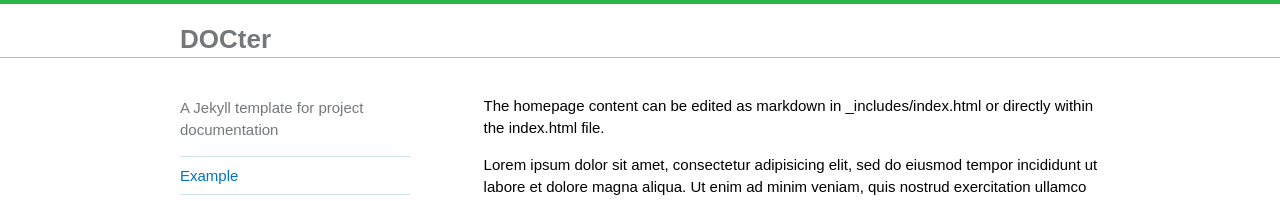
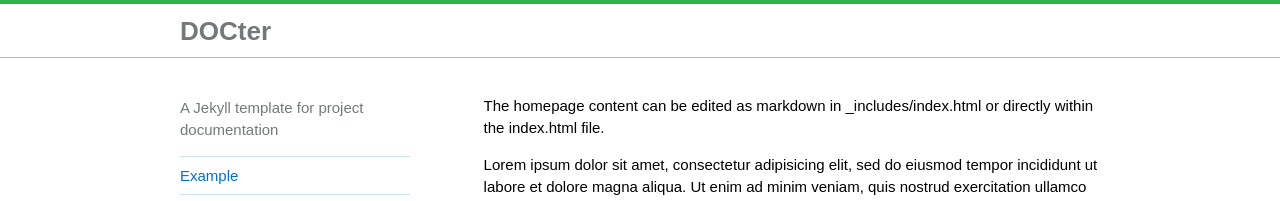
Before and after one commit to cfpb/DOCter, a Jekyll site: the page built from index.html, in a window 1280 px wide. Shown: the top 201 px of the page. Built offline with Jekyll 4.4.1, drawn with Linux system fonts in a browser that asks for light colours; Markdown is read by kramdown in place of the engine named in the settings.

Commit message:
Reverts line height change I made to h1.

```diff
--- a/assets/css/main.css
+++ b/assets/css/main.css
@@ -44,7 +44,7 @@
     font-size: 1.25em;
     color: #75787B;
     margin: 0;
-    line-height: 2.7;
+    line-height: 54px;
     display: inline-block;
     float: left;
 }
```
